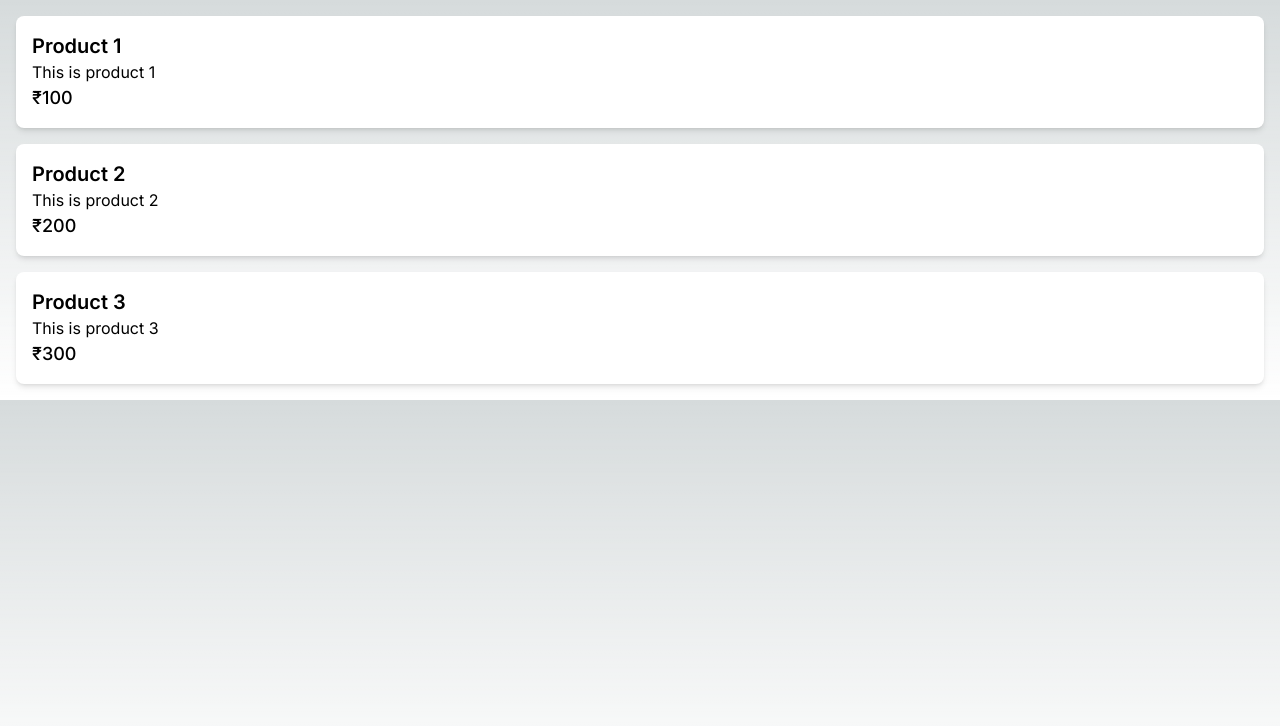
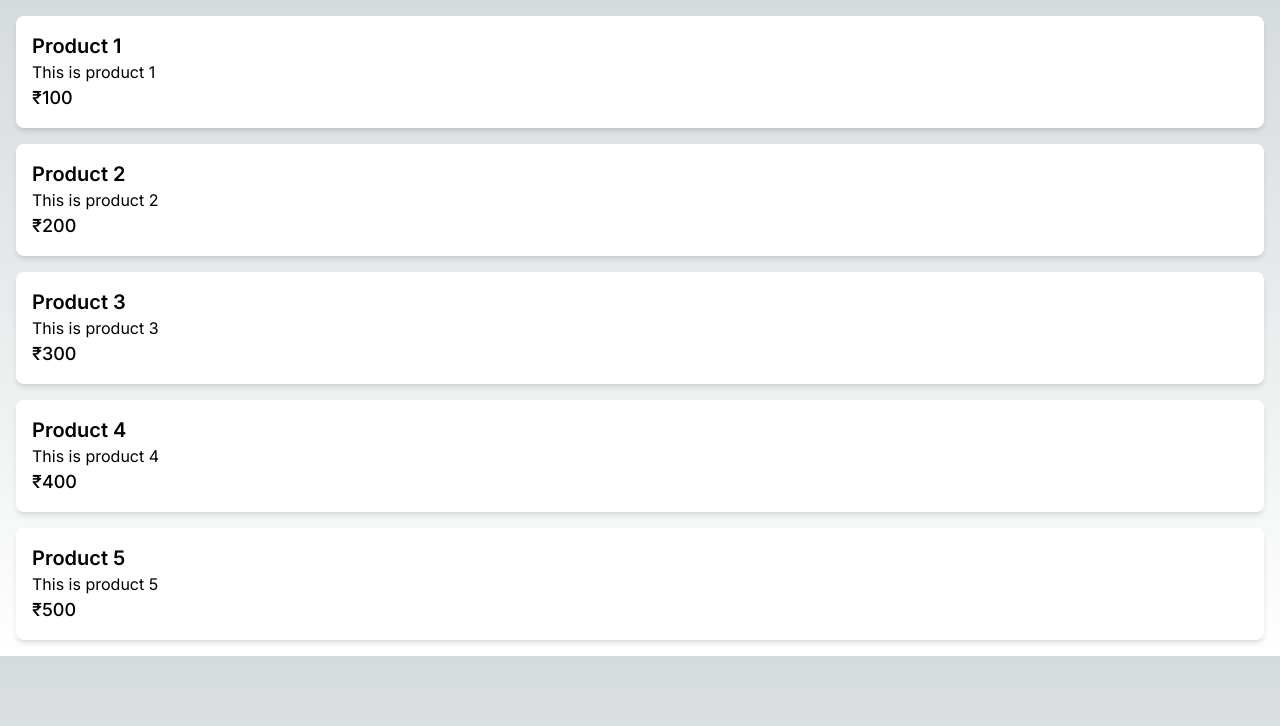
Before and after one commit to SamsulAlomLaskar/nextjs_data_fetching, a Next.js app: page /products in a window 1280 px wide. Shown: the top 726 px of the page. Built offline with nearby package versions, Linux system fonts and the light colour scheme; data requests are answered from the project's data file.

Commit message:
updated error filie

```diff
--- a/db.json
+++ b/db.json
@@ -17,6 +17,18 @@
             "title":"Product 3",
             "price":300,
             "description":"This is product 3"
+        },
+        {
+            "id":4,
+            "title":"Product 4",
+            "price":400,
+            "description":"This is product 4"
+        },
+        {
+            "id":5,
+            "title":"Product 5",
+            "price":500,
+            "description":"This is product 5"
         }
     ],
     "users":[
--- a/src/app/products/error.tsx
+++ b/src/app/products/error.tsx
@@ -7,7 +7,7 @@ const ErrorPage = ({ error }: { error: Error }) => {
   }, [error]);
   return (
     <div className="flex items-center justify-center h-screen">
-      <div className="text-2xl text-red-500">Error fetching users data...</div>
+      <div className="text-2xl text-red-500">Error fetching products...</div>
     </div>
   );
 };
```
